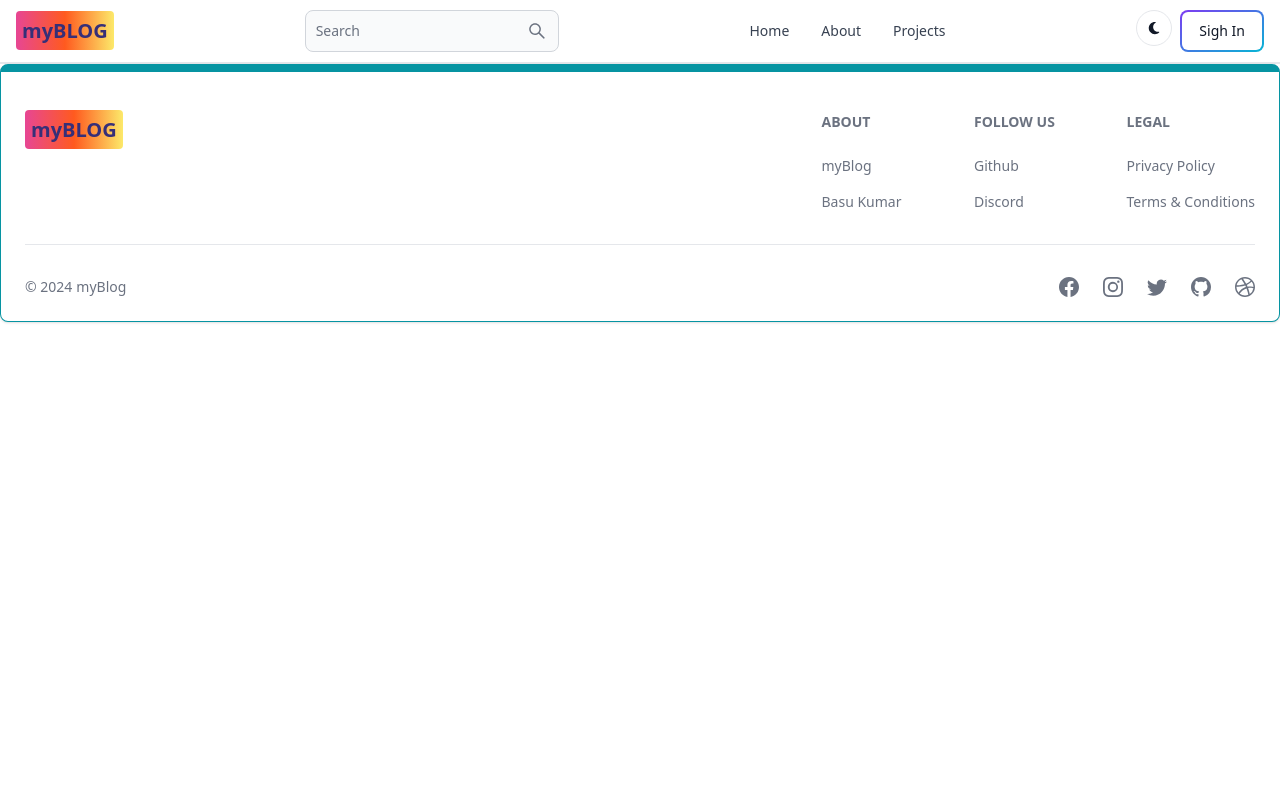
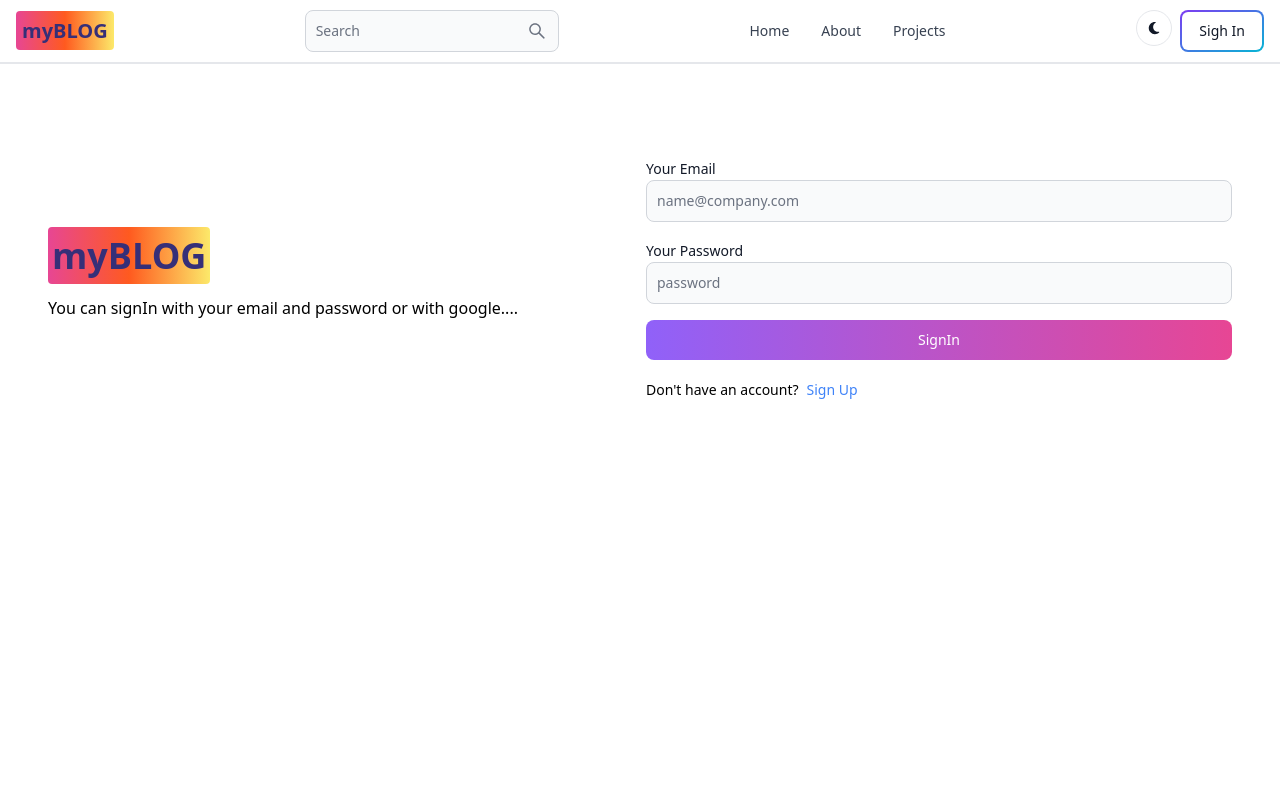
Before and after one commit to Basu-Kumar/myBlog, a React (Vite) app in the folder client/: page /sign-in in a window 1280 px wide. Shown: the top 800 px of the page. Built offline with nearby package versions, Linux system fonts and the light colour scheme.

Commit message:
"sign-in page functionality"

```diff
--- a/client/src/App.jsx
+++ b/client/src/App.jsx
@@ -1,4 +1,3 @@
-import React from "react";
 import { BrowserRouter, Routes, Route } from "react-router-dom";
 
 import Home from "./pages/Home";
@@ -18,7 +17,7 @@
         <Route path="/" element={<Home />} />
         <Route path="/about" element={<About />} />
         <Route path="/dashboard" element={<Dashboard />} />
-        <Route path="/sigh-in" element={<SighIn />} />
+        <Route path="/sign-in" element={<SighIn />} />
         <Route path="/sign-up" element={<SignUp />} />
         <Route path="/projects" element={<Projects />} />
       </Routes>
--- a/client/src/components/Footer.jsx
+++ b/client/src/components/Footer.jsx
@@ -10,7 +10,7 @@
 export default function FooterCom() {
   return (
     <Footer container className="border border-t-8 border-teal-500">
-      <div className="w-full max-w-7xl mx-auto">
+      <div className="w-full max-w-7xl mx-auto max-h-screen">
         <div className="grid w-full justify-between sm:flex md:grid-cols-1">
           <div className="mt-5">
             <Link
--- a/client/src/main.jsx
+++ b/client/src/main.jsx
@@ -1,4 +1,3 @@
-import React from "react";
 import ReactDOM from "react-dom/client";
 import App from "./App.jsx";
 import "./index.css";
--- a/client/src/pages/SighIn.jsx
+++ b/client/src/pages/SighIn.jsx
@@ -1,5 +1,109 @@
-import React from "react";
+import { useState } from "react";
+import { Link, useNavigate } from "react-router-dom";
+import { Label, TextInput, Button, Alert, Spinner } from "flowbite-react";
 
-export default function SighIn() {
-  return <div>SighIn</div>;
+export default function SignIn() {
+  const [formData, setFormData] = useState({});
+  const [errorMessage, setErrorMessage] = useState(null);
+  const [loading, setLoading] = useState(false);
+  const navigate = useNavigate();
+  const handleChange = (e) => {
+    setFormData({ ...formData, [e.target.id]: e.target.value.trim() });
+  };
+
+  const handleSubmit = async (e) => {
+    e.preventDefault();
+
+    if (!formData.email || !formData.password) {
+      return setErrorMessage("Please fill out all fields");
+    }
+
+    try {
+      setLoading(true);
+      const res = await fetch("/api/auth/signin", {
+        method: "POST",
+        headers: { "Content-Type": "application/json" },
+        body: JSON.stringify(formData),
+      });
+      const data = await res.json();
+      if (data.success === false) {
+        return setErrorMessage(data.message);
+      }
+      setLoading(false);
+      if (res.ok) {
+        navigate("/");
+      }
+    } catch (err) {
+      setErrorMessage(err.message);
+      setLoading(false);
+    }
+  };
+
+  return (
+    <div className="min-h-screen mt-20">
+      <div className="flex p-3 md:px-12 mx-w-3xl flex-col gap-5 md:flex-row md:items-center md:justify-center md:gap-3">
+        {/* left */}
+        <div className="flex-1">
+          <Link to="/" className="font-bold text-4xl dark:text-white ">
+            <span className="text-indigo-900 bg-gradient-to-r from-pink-500 via-orange-500 to-yellow-200 p-1.5 rounded sm:p-1">
+              myBLOG
+            </span>
+          </Link>
+          <p className="mt-5 text-sm md:text-base">
+            You can signIn with your email and password or with google....
+          </p>
+        </div>
+        <div className="flex-1">
+          {/* right */}
+          <form className="flex flex-col gap-4" onSubmit={handleSubmit}>
+            <div>
+              <Label value="Your Email" />
+              <TextInput
+                type="email"
+                placeholder="name@company.com"
+                id="email"
+                onChange={handleChange}
+              />
+            </div>
+            <div>
+              <Label value="Your Password" />
+              <TextInput
+                type="password"
+                placeholder="password"
+                id="password"
+                onChange={handleChange}
+              />
+            </div>
+            <Button
+              gradientDuoTone="purpleToPink"
+              type="submit"
+              disabled={loading}
+            >
+              {loading ? (
+                <>
+                  <Spinner size="sm" />
+                  <span className="pl-3">Loading...</span>
+                </>
+              ) : (
+                "SignIn"
+              )}
+            </Button>
+          </form>
+          <div className="flex gap-2 text-sm mt-5">
+            <span>Don&apos;t have an account?</span>
+            <Link to="/sign-up" className="text-blue-500">
+              Sign Up
+            </Link>
+          </div>
+          <div>
+            {errorMessage && (
+              <Alert className="mt-5" color="failure">
+                {errorMessage}
+              </Alert>
+            )}
+          </div>
+        </div>
+      </div>
+    </div>
+  );
 }
```
Also changed, not shown: 1 other file (tests, documents, lock files or other folders).
